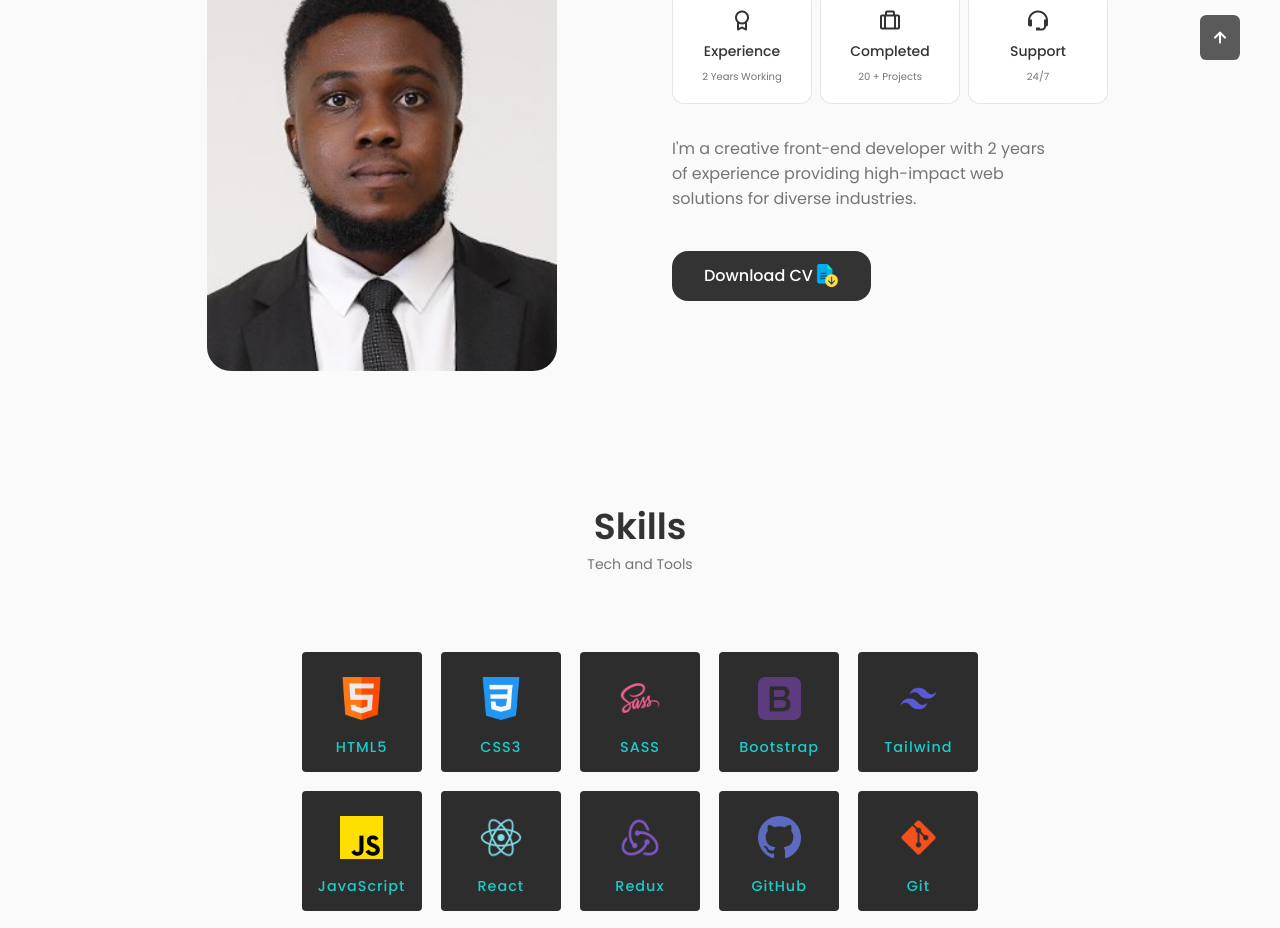
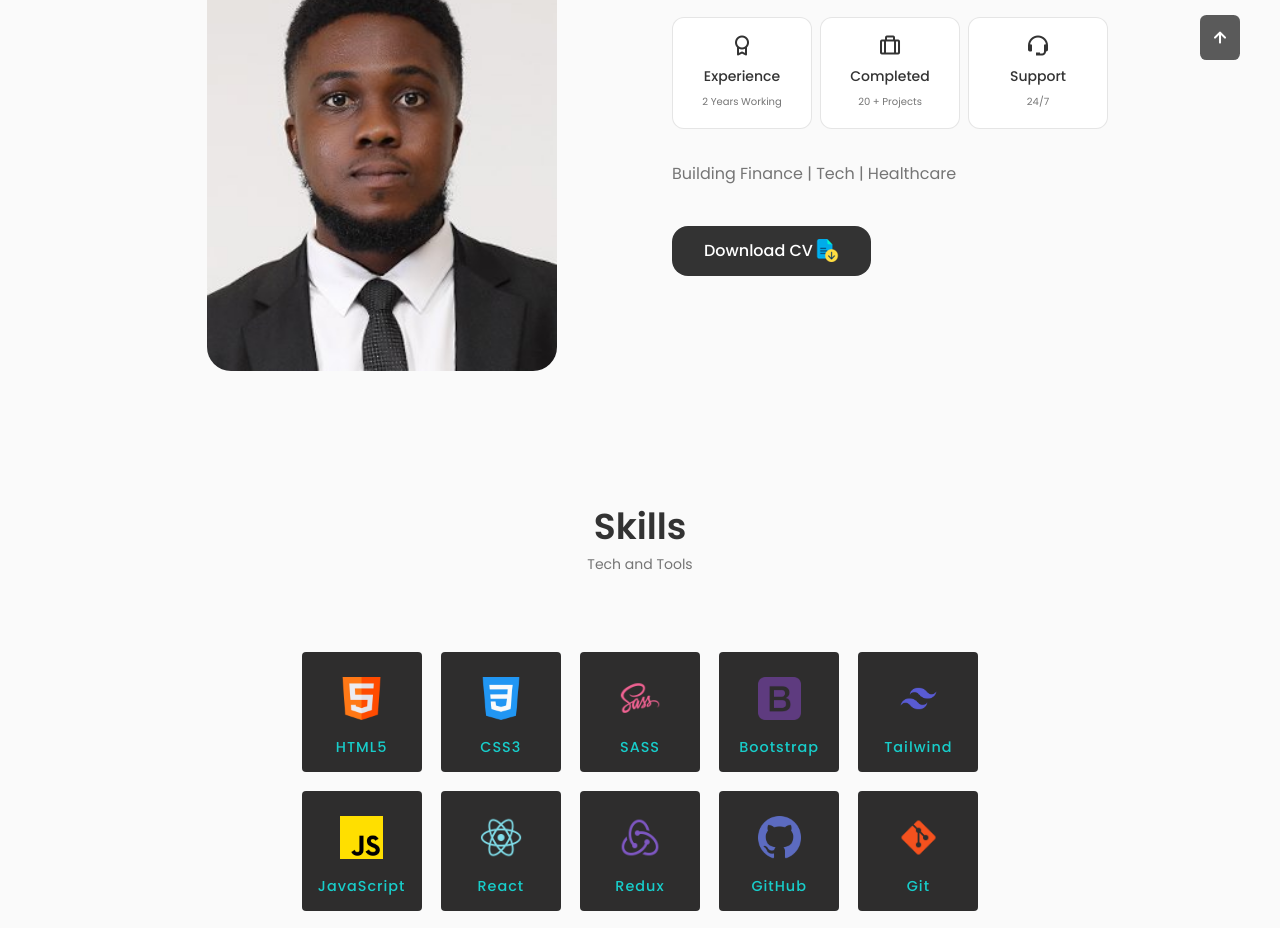
Before and after one commit to ukadavid/react-portfolio, a React (Create React App) app: page / in a window 1280 px wide. Shown: the part 900-1828 px from the top of the page. Built offline with nearby package versions, Linux system fonts and the light colour scheme.

Commit message:
About Update

```diff
--- a/src/components/about/About.jsx
+++ b/src/components/about/About.jsx
@@ -18,12 +18,11 @@ const About = () => {
                     <Info />
 
                     <p className="about__description">
-                    I'm a creative front-end developer with 2 years of experience providing high-impact web solutions for diverse industries.
+                    Building Finance | Tech | Healthcare
                     </p>
 
                     <a download="" href={CV} className=" button button--flex">Download CV <img className="btn__download" src={downloadicon} alt="download icon" /></a>
                 </div>
-
 
             </div>
 
```
